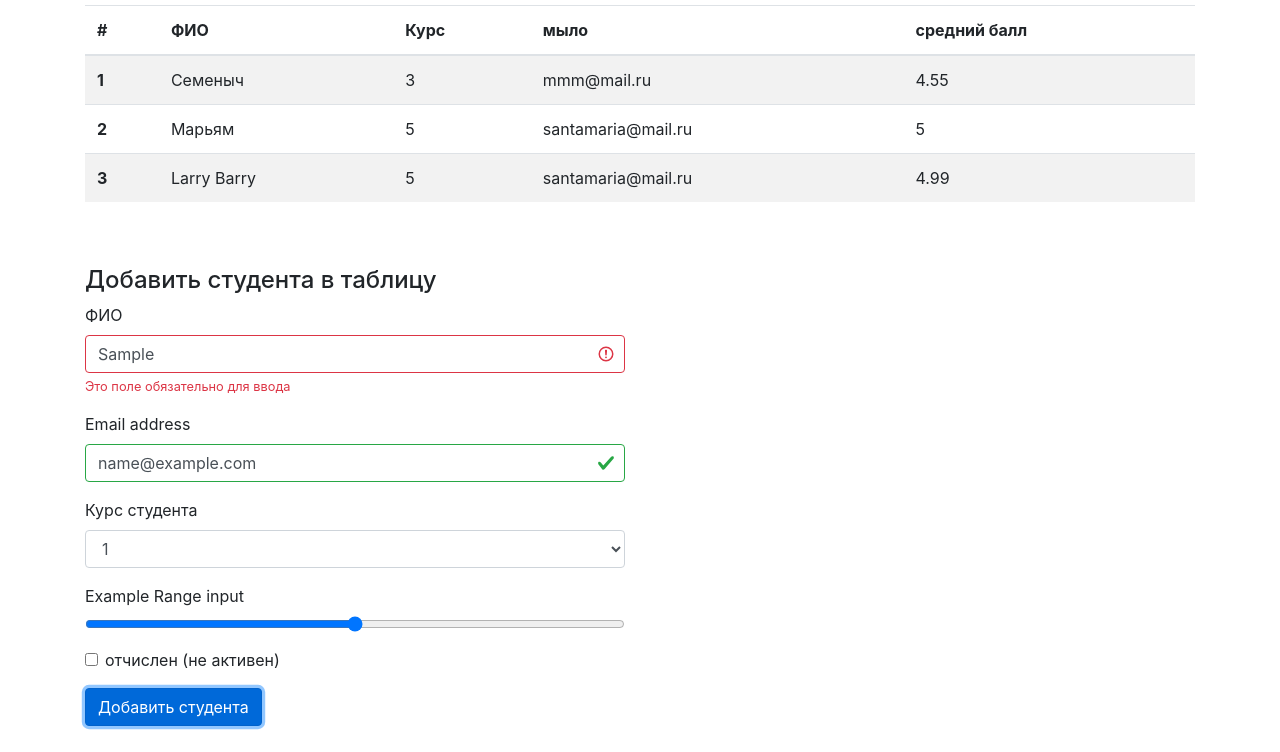
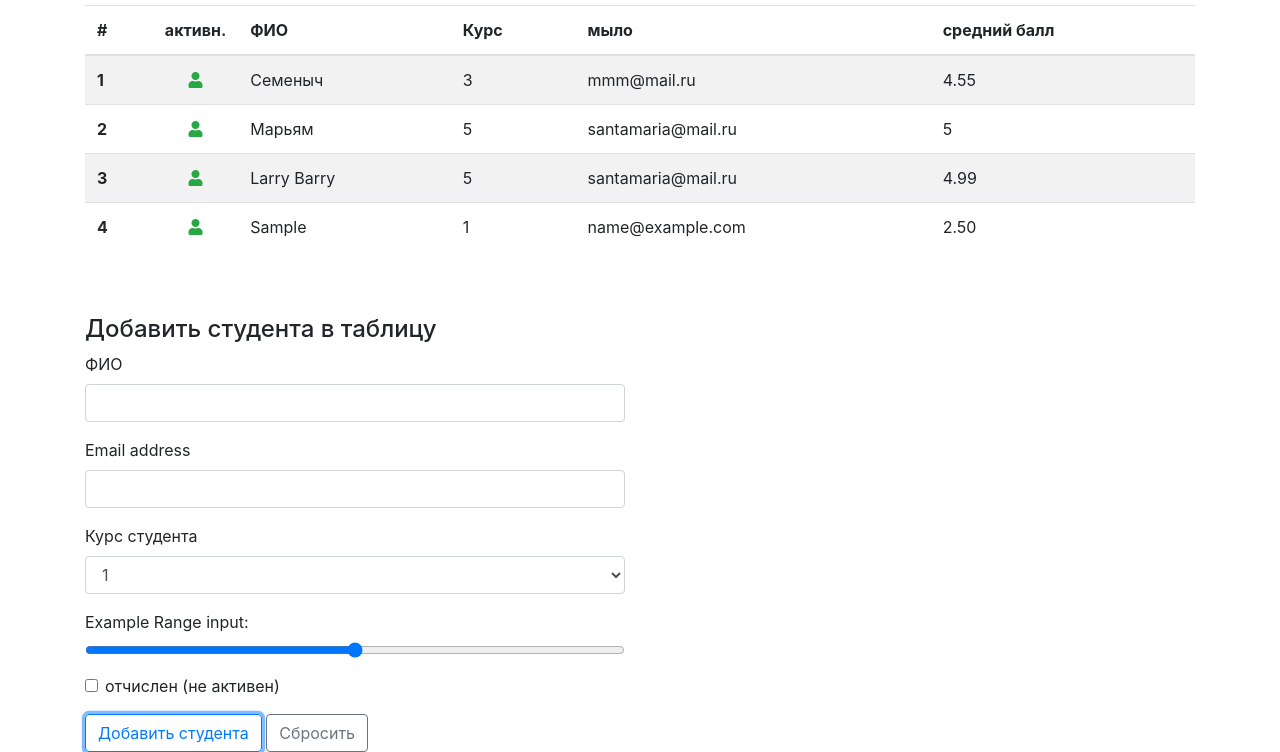
Before and after one commit to cargando/wd7_edit_table, a plain HTML site: page index.html in a window 1280 px wide. Both pictures are taken after typing "Sample", "name@example.com" into the empty fields and a click on the button "Добавить студента". Shown: the part 51-803 px from the top of the page. Drawn offline with nearby package versions, Linux system fonts and the light colour scheme.

Commit message:
add user to table done

```diff
--- /dev/null
+++ b/css/styles.css
@@ -0,0 +1,8 @@
+/* таким образом каждая первая ячейка внутри строки будет иметь жирный текст */
+.table.table-striped tbody tr td:first-child {
+	font-weight: bold;
+}
+
+.table.table-striped tbody tr td:nth-of-type(2) {
+	text-align: center;
+}
--- a/index.html
+++ b/index.html
@@ -5,6 +5,7 @@
 	<title>Форма для работы с таблицами</title>
 	<link rel="stylesheet" href="https://use.fontawesome.com/releases/v5.5.0/css/all.css" integrity="sha384-B4dIYHKNBt8Bc12p+WXckhzcICo0wtJAoU8YZTY5qE0Id1GSseTk6S+L3BlXeVIU" crossorigin="anonymous">
 	<link rel="stylesheet" href="https://stackpath.bootstrapcdn.com/bootstrap/4.5.0/css/bootstrap.min.css" integrity="sha384-9aIt2nRpC12Uk9gS9baDl411NQApFmC26EwAOH8WgZl5MYYxFfc+NcPb1dKGj7Sk" crossorigin="anonymous">
+	<link rel="stylesheet" href="/css/styles.css">
 </head>
 <body>
 
@@ -17,10 +18,11 @@
 	<div class="row">
 		<div class="col-12">
 
-			<table class="table table-striped">
+			<table id="usersList" class="table table-striped">
 				<thead>
 					<tr>
 						<th scope="col">#</th>
+						<th scope="col" style="width: 50px;">активн.</th>
 						<th scope="col">ФИО</th>
 						<th scope="col">Курс</th>
 						<th scope="col">мыло</th>
@@ -29,21 +31,24 @@
 				</thead>
 				<tbody>
 					<tr>
-					<th scope="row">1</th>
+						<td>1</td>
+						<td><i class="fas fa-user text-success"></i></td>
 						<td>Семеныч</td>
 						<td>3</td>
 						<td>mmm@mail.ru</td>
 						<td>4.55</td>
 					</tr>
 					<tr>
-					<th scope="row">2</th>
+						<td>2</td>
+						<td><i class="fas fa-user text-success"></i></td>
 						<td>Марьям</td>
 						<td>5</td>
 						<td>santamaria@mail.ru</td>
 						<td>5</td>
 					</tr>
 					<tr>
-					<th scope="row">3</th>
+						<td>3</td>
+						<td><i class="fas fa-user text-success"></i></td>
 						<td>Larry Barry</td>
 						<td>5</td>
 						<td>santamaria@mail.ru</td>
@@ -65,12 +70,13 @@
 					<label for="userName">ФИО</label>
 					<input type="text" class="form-control" id="userName">
 					<!--small style="display: none;" id="emailHelp" class="form-text text-danger">Это поле обязательно для ввода</small-->
-					<small hidden id="emailHelp" class="form-text text-danger">Это поле обязательно для ввода</small>
+					<small hidden id="nameHelp" class="form-text text-danger">Это поле обязательно для ввода</small>
 				</div>
 
 				<div class="form-group">
 					<label for="userEmail">Email address</label>
-					<input type="email" class="form-control is-valid" id="userEmail" aria-describedby="emailHelp">
+					<input type="email" class="form-control" id="userEmail" aria-describedby="emailHelp">
+					<small hidden id="emailHelp" class="form-text text-danger">Это поле обязательно для ввода</small>
 				</div>
 
 				<div class="form-group">
@@ -86,7 +92,7 @@
 				</div>
 
 				<div class="form-group">
-					<label for="userRank">Example Range input</label>
+					<label for="userRank">Example Range input: <strong></strong></label>
 					<input type="range" class="form-control-range" id="userRank">
 				</div>
 
@@ -96,7 +102,9 @@
 				</div>
 
 
-				<button id="addUserButton" type="submit" class="btn btn-primary">Добавить студента</button>
+				<button id="addUserButton" type="submit" class="btn btn-outline-primary">Добавить студента</button>
+
+				<button type="reset" class="btn btn-outline-secondary">Сбросить</button>
 			</form>
 
 		</div>
--- a/js/fn.js
+++ b/js/fn.js
@@ -2,6 +2,7 @@
 // document.addEventListener('DOMContentLoaded', handleAddStudentButtonClick);
 
 document.getElementById('addUserButton').addEventListener('click', handleAddStudentButtonClick);
+document.getElementById('userRank').addEventListener('change', handleRankChange);
 
 
 function handleAddStudentButtonClick(e) {
@@ -11,20 +12,90 @@ function handleAddStudentButtonClick(e) {
     userName: document.getElementById('userName').value,
     userEmail: document.getElementById('userEmail').value,
     userCourse: document.getElementById('userCourse').value,
-    userRank: document.getElementById('userRank').value,
+    userRank: transformToRank(document.getElementById('userRank').value),
     userDisabled: document.getElementById('userDisabled').checked,
   }
 
-  if(!data.userName.length || data.userName.trim().length) { // мы тут спрашиваем - если ничего не ввели, или ввели что-то но там сплошные пробелы или таб
+  if(!data.userName.length || !data.userName.trim().length) { // мы тут спрашиваем - если ничего не ввели, или ввели что-то но там сплошные пробелы или таб
     var name = document.getElementById('userName');
-
     name.classList.add('is-invalid');
-    // name.parentElement.querySelector('small').style.display = 'block';
-
     name.parentElement.querySelector('small').removeAttribute('hidden');
   }
 
-  console.log("User Data", data);
-  // userName userEmail userCourse userRank userDisabled
+  if(!data.userEmail.trim().length) { // мы тут спрашиваем - если ничего не ввели, или ввели что-то но там сплошные пробелы или таб
+    var mail = document.getElementById('userEmail');
+    mail.classList.add('is-invalid');
+    mail.parentElement.querySelector('small').removeAttribute('hidden');
+  }
+
+
+  inserRowToTable(data);
+
+  var formElement = e.target.closest('form')
+
+  formElement.reset();
 
 }
+
+function createActiveUserIcon(parent, status) {
+  // создать тег <i> - так прописываются иконки из fontawesome
+  var icon = document.createElement('i');
+
+  // вычислили css классы для иконки, а именно это либо text-success - для зеленой икони юзера
+  // либо text-danger - для красной икони юзера
+  var cssClasses = 'fas fa-user text-' + (status === true ? 'danger' : 'success');
+
+  // установить классы для теги <i>
+  icon.className = cssClasses;
+  // icon.setAttribute('class', cssClasses); // альтернативный вариант добавления css-класса через атрибут тега
+
+  // прикрепить иконку к родителю - ячейка из таблицы
+  parent.appendChild(icon);
+}
+
+
+
+function inserRowToTable(data) {
+  // получаем доступ к таблице
+  var table = document.getElementById('usersList');
+  // далле получаем доступ к телу таблицы - тег tbody
+  var tbody = table.querySelector('tbody');
+
+  // создаем новый тег <tr>
+  var newTR = document.createElement('tr');
+
+  // узнаем сколько всего на данный момент строк в таблице (именно внутри tbody)
+  var totalRows = tbody.childElementCount;
+
+  // добавляем новую строку (тег <tr>) внутрь нашей таблицы
+  tbody.appendChild(newTR);
+
+  // массив для обхода объекта с данными
+  var ms = ['id', 'userDisabled', 'userName', 'userCourse', 'userEmail', 'userRank'];
+
+  ms.forEach(function (val){
+    var newTD = document.createElement('td');
+    if (val === 'id') {
+      newTD.innerText = totalRows + 1;
+    } else if (val === 'userDisabled') {
+      createActiveUserIcon(newTD, data[val]);
+    } else {
+      newTD.innerText = data[val];
+    }
+
+    newTR.appendChild(newTD);
+  });
+
+}
+
+function transformToRank(val) {
+  var onePercent = 5 / 100;
+  var res = val * onePercent;
+  return res.toFixed(2);
+}
+
+function handleRankChange(e) {
+  var val = e.target.value;
+  e.target.parentElement.querySelector('strong').innerText = transformToRank(val);
+
+}
```
Lines whose indentation alone changed are shown as unchanged.
